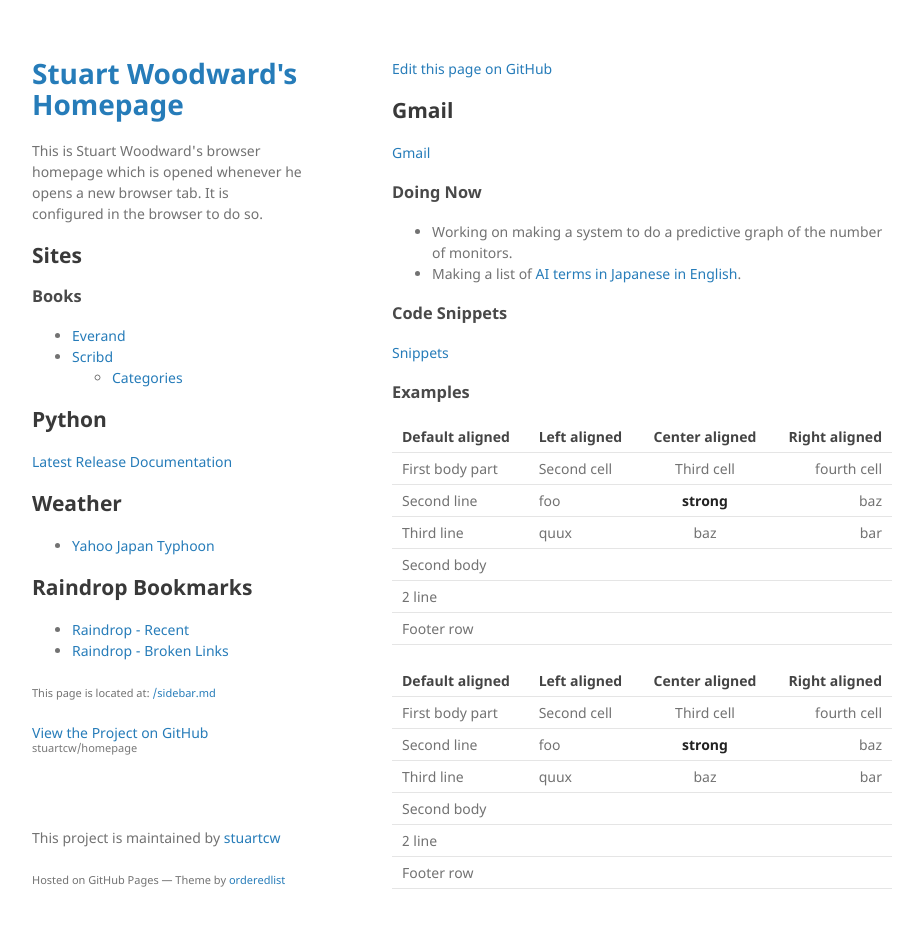
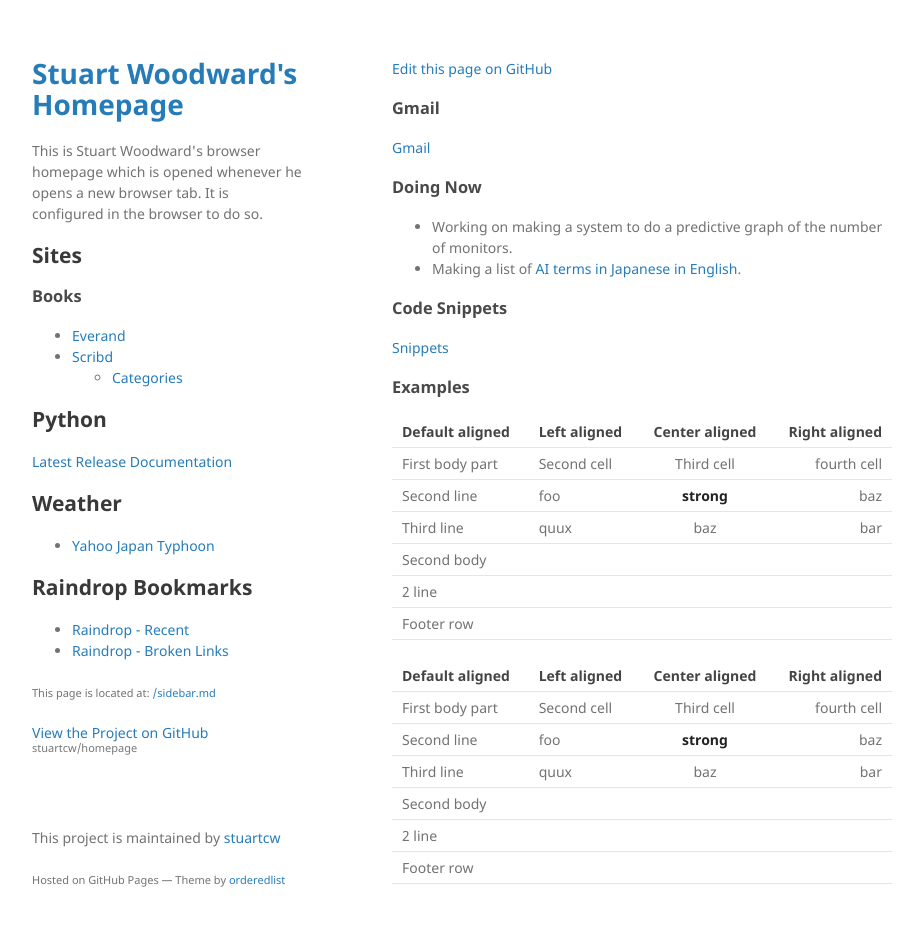
Before and after one commit to stuartcw/homepage, a Jekyll site: the page built from index.md, in a window 1280 px wide and 959 px high. Shown: the top 928 px of the window, without its empty margins (178-1101 px from the left). Built offline with Jekyll 4.4.1, drawn with Linux system fonts in a browser that asks for light colours.

```diff
--- a/index.md
+++ b/index.md
@@ -4,7 +4,7 @@ title: Stuart's Homepage
 ---
 [Edit this page on GitHub](https://github.com/stuartcw/homepage/edit/master/index.md)
 
-## Gmail
+### Gmail
 
 [Gmail](https://mail.google.com/mail/u/0/#inbox)
 
```
